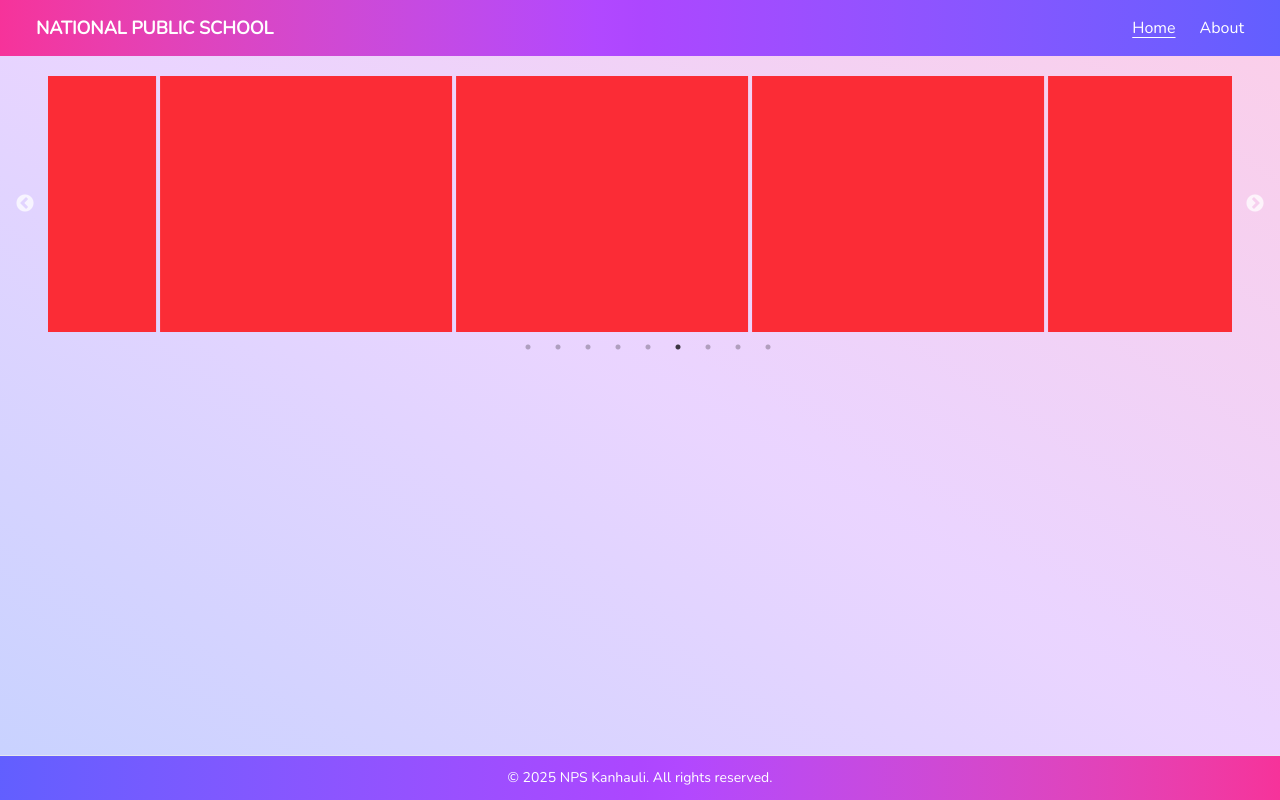
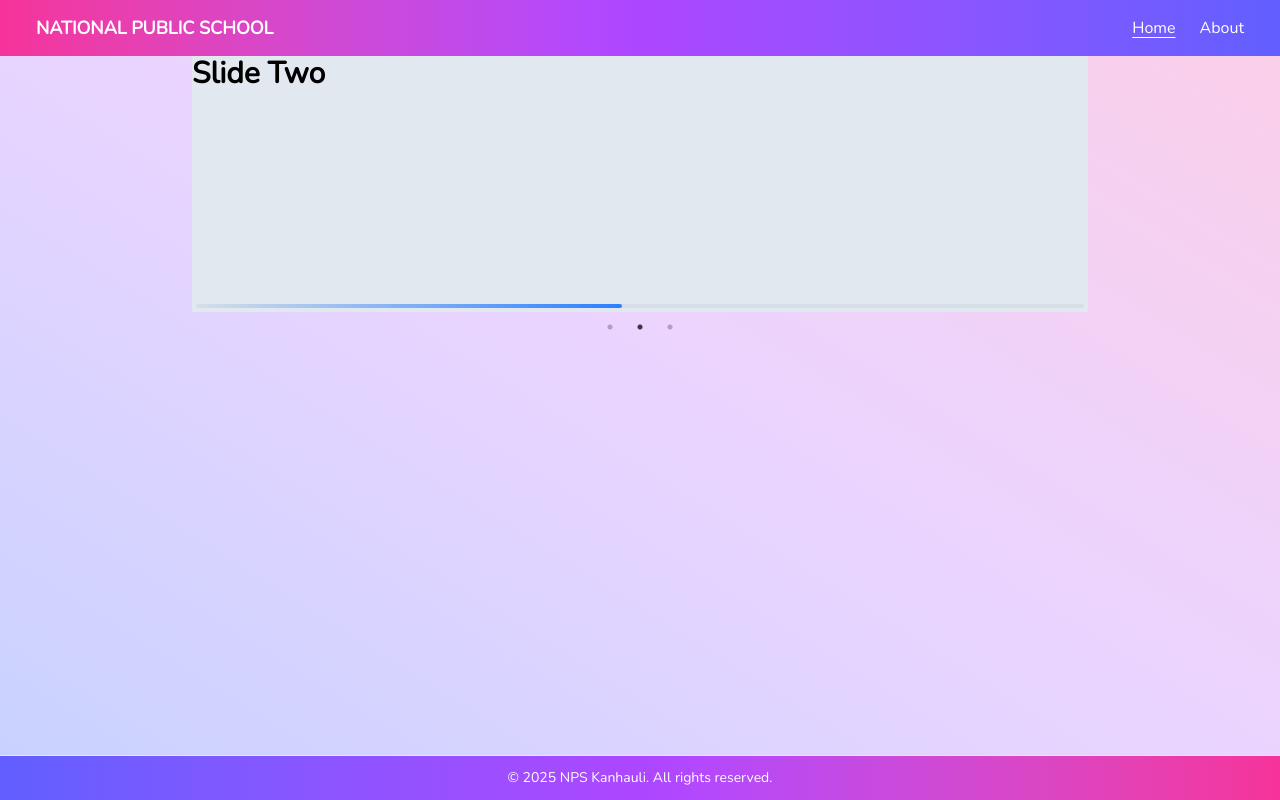
Before and after one commit to skwebs/nps, a React (Vite) app: page / in a window 1280 px wide. Built offline with nearby package versions, Linux system fonts and the light colour scheme.

Commit message:
Refactor slider with progressbar after adding

```diff
--- a/package.json
+++ b/package.json
@@ -17,6 +17,7 @@
     "react-dom": "^19.2.0",
     "react-router": "^7.11.0",
     "react-slick": "^0.31.0",
+    "slick-carousel": "^1.8.1",
     "tailwindcss": "^4.1.18",
     "xlsx": "^0.18.5"
   },
--- a/src/components/carousel/SimpleSlider.jsx
+++ b/src/components/carousel/SimpleSlider.jsx
@@ -1,62 +1,271 @@
-// import "slick-carousel/slick/slick.css";
-// import "slick-carousel/slick/slick-theme.css";
-
-import React from "react";
+import React, { useEffect, useRef, useState } from "react";
 import Slider from "react-slick";
 
-const SliderItem = ({ children }) => {
-  return (
-    <>
-      <div className="h-64 bg-gray-100 mr-1">{children}</div>
-    </>
-  );
-};
+const TICK = 50;
+
+const slides = [
+  { id: 1, title: "Slide One", duration: 3000 },
+  { id: 2, title: "Slide Two", duration: 5000 },
+  { id: 3, title: "Slide Three", duration: 4000 },
+];
 
 export default function SimpleSlider() {
-  var settings = {
-    dots: true,
-    infinite: true,
-    autoplay: true,
-    autoplaySpeed: 1000,
-    // pauseOnFocus: true,
-    speed: 500,
-    slidesToShow: 4,
-    slidesToScroll: 1,
-    initialSlide: 0,
-    centerPadding: "60px",
-    className: "px-2",
-    responsive: [
-      {
-        breakpoint: 1024,
-        settings: {
-          slidesToShow: 3,
-        },
-      },
-      {
-        breakpoint: 600,
-        settings: {
-          slidesToShow: 2,
-        },
-      },
-      {
-        breakpoint: 480,
-        settings: {
-          slidesToShow: 1,
-          slidesToScroll: 1,
-        },
-      },
-    ],
+  const sliderRef = useRef(null);
+  const timerRef = useRef(null);
+
+  const [activeIndex, setActiveIndex] = useState(0);
+  const [progress, setProgress] = useState(0);
+  const [paused, setPaused] = useState(false);
+
+  const getStep = () => {
+    const duration = slides[activeIndex].duration;
+    return 100 / (duration / TICK);
   };
-  const listOfSlider = [1, 2, 3, 4, 5, 6, 7, 8, 9];
+
+  const clearTimer = () => {
+    if (timerRef.current) {
+      clearInterval(timerRef.current);
+      timerRef.current = null;
+    }
+  };
+
+  // 🔹 Reset + start (ONLY on slide change)
+  const startProgress = () => {
+    clearTimer();
+    setProgress(0);
+
+    timerRef.current = setInterval(() => {
+      setProgress((prev) => {
+        if (prev >= 100) {
+          clearTimer();
+          sliderRef.current?.slickNext();
+          return 0;
+        }
+        return prev + getStep();
+      });
+    }, TICK);
+  };
+
+  // 🔹 Resume WITHOUT resetting
+  const resumeProgress = () => {
+    clearTimer();
+
+    timerRef.current = setInterval(() => {
+      setProgress((prev) => {
+        if (prev >= 100) {
+          clearTimer();
+          sliderRef.current?.slickNext();
+          return 0;
+        }
+        return prev + getStep();
+      });
+    }, TICK);
+  };
+
+  // 🔹 Pause only
+  const pauseProgress = () => {
+    clearTimer();
+  };
+
+  useEffect(() => {
+    if (!paused) startProgress();
+    return clearTimer;
+  }, [activeIndex]);
+
   return (
-    <div className="px-10 py-5">
-      <Slider {...settings}>
-        {listOfSlider.map((item, i) => (
-          <SliderItem>
-            <div className="bg-red-500 h-full"></div>
-          </SliderItem>
+    <div
+      className="relative max-w-4xl mx-auto"
+      onMouseEnter={() => {
+        setPaused(true);
+        pauseProgress();
+      }}
+      onMouseLeave={() => {
+        setPaused(false);
+        resumeProgress();
+      }}
+      onTouchStart={() => {
+        setPaused(true);
+        pauseProgress();
+      }}
+      onTouchEnd={() => {
+        setPaused(false);
+        resumeProgress();
+      }}
+    >
+      <Slider
+        ref={sliderRef}
+        dots
+        arrows={false}
+        infinite
+        speed={500}
+        autoplay={false}
+        beforeChange={(_, next) => setActiveIndex(next)}
+      >
+        {slides.map((slide) => (
+          <div
+            key={slide.id}
+            className="h-64 flex items-center justify-center bg-slate-200"
+          >
+            <h2 className="text-3xl font-bold">{slide.title}</h2>
+          </div>
         ))}
       </Slider>
+
+      {/* Progress Bar */}
+      <div className="absolute bottom-1 left-0 w-full px-1">
+        <div className="h-1 w-full bg-slate-300/50 rounded overflow-hidden">
+          <div
+            className="h-full rounded-r-2xl bg-linear-to-r  from-transparent  to-blue-500"
+            style={{
+              width: `${progress}%`,
+              transition: "width 50ms linear",
+            }}
+          />
+        </div>
+      </div>
     </div>
   );
 }
+
+// import React, { useEffect, useRef, useState } from "react";
+// import Slider from "react-slick";
+// // import "slick-carousel/slick/slick.css";
+// // import "slick-carousel/slick/slick-theme.css";
+
+// const SLIDE_DURATION = 4000; // 4 seconds per slide
+// const TICK = 50; // progress update interval (ms)
+
+// export default function HeroSlider() {
+//   const sliderRef = useRef(null);
+//   const timerRef = useRef(null);
+
+//   const [progress, setProgress] = useState(0);
+//   const [activeIndex, setActiveIndex] = useState(0);
+
+//   const slides = [
+//     { id: 1, title: "Slide One" },
+//     { id: 2, title: "Slide Two" },
+//     { id: 3, title: "Slide Three" },
+//   ];
+
+//   const startProgress = () => {
+//     clearInterval(timerRef.current);
+//     setProgress(0);
+
+//     timerRef.current = setInterval(() => {
+//       setProgress((prev) => {
+//         if (prev >= 100) {
+//           clearInterval(timerRef.current);
+//           sliderRef.current?.slickNext();
+//           return 0;
+//         }
+//         return prev + 100 / (SLIDE_DURATION / TICK);
+//       });
+//     }, TICK);
+//   };
+
+//   useEffect(() => {
+//     startProgress();
+//     return () => clearInterval(timerRef.current);
+//   }, [activeIndex]);
+
+//   const settings = {
+//     dots: true,
+//     arrows: false,
+//     infinite: true,
+//     speed: 500,
+//     slidesToShow: 1,
+//     slidesToScroll: 1,
+//     autoplay: false, // IMPORTANT
+//     beforeChange: (_, next) => {
+//       setActiveIndex(next);
+//     },
+//   };
+
+//   return (
+//     <div className="relative w-full max-w-3xl mx-auto">
+//       <Slider ref={sliderRef} {...settings}>
+//         {slides.map((slide) => (
+//           <div
+//             key={slide.id}
+//             className="h-64 flex items-center justify-center bg-slate-200"
+//           >
+//             <h2 className="text-3xl font-bold">{slide.title}</h2>
+//           </div>
+//         ))}
+//       </Slider>
+
+//       {/* Progress Bar */}
+//       <div className="absolute bottom-8 left-0 w-full px-6">
+//         <div className="h-1 w-full bg-slate-300 rounded overflow-hidden">
+//           <div
+//             className="h-full bg-blue-600 transition-[width] duration-50 ease-linear"
+//             style={{ width: `${progress}%` }}
+//           />
+//         </div>
+//       </div>
+//     </div>
+//   );
+// }
+// // import "slick-carousel/slick/slick.css";
+// // import "slick-carousel/slick/slick-theme.css";
+
+// import React from "react";
+// import Slider from "react-slick";
+
+// const SliderItem = ({ children }) => {
+//   return (
+//     <>
+//       <div className="h-64 bg-gray-100 mr-1">{children}</div>
+//     </>
+//   );
+// };
+
+// export default function SimpleSlider() {
+//   var settings = {
+//     dots: true,
+//     infinite: true,
+//     autoplay: true,
+//     autoplaySpeed: 1000,
+//     // pauseOnFocus: true,
+//     speed: 500,
+//     slidesToShow: 4,
+//     slidesToScroll: 1,
+//     initialSlide: 0,
+//     centerPadding: "60px",
+//     className: "px-2",
+//     responsive: [
+//       {
+//         breakpoint: 1024,
+//         settings: {
+//           slidesToShow: 3,
+//         },
+//       },
+//       {
+//         breakpoint: 600,
+//         settings: {
+//           slidesToShow: 2,
+//         },
+//       },
+//       {
+//         breakpoint: 480,
+//         settings: {
+//           slidesToShow: 1,
+//           slidesToScroll: 1,
+//         },
+//       },
+//     ],
+//   };
+//   const listOfSlider = [1, 2, 3, 4, 5, 6, 7, 8, 9];
+//   return (
+//     <div className="px-10 py-5">
+//       <Slider {...settings}>
+//         {listOfSlider.map((item, i) => (
+//           <SliderItem>
+//             <div className="bg-red-500 h-full"></div>
+//           </SliderItem>
+//         ))}
+//       </Slider>
+//     </div>
+//   );
+// }
```
Also changed, not shown: src/main.jsx (+4 -5 lines), 1 other file (tests, documents, lock files or other folders).
